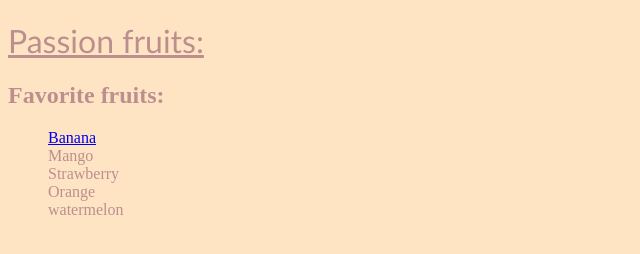
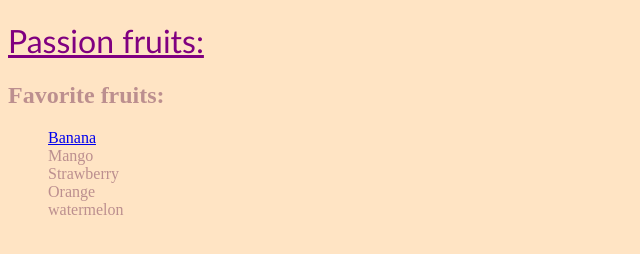
Before and after one commit to HokageDuJava/tutoGitYoutube, a plain HTML site: page index.html in a window 1280 px wide. Shown: the whole page, without its empty margins (0-640 px from the left). Drawn offline with Linux system fonts and the light colour scheme.

Commit message:
change the color of the 1st heading

```diff
--- a/index.html
+++ b/index.html
@@ -8,7 +8,7 @@
     </head>
 
     <body>
-        <h1>Passion fruits:</h1>
+        <h1 style="color:purple;">Passion fruits:</h1>
 
         <h2>Favorite fruits:</h2>
         <ul>
```
